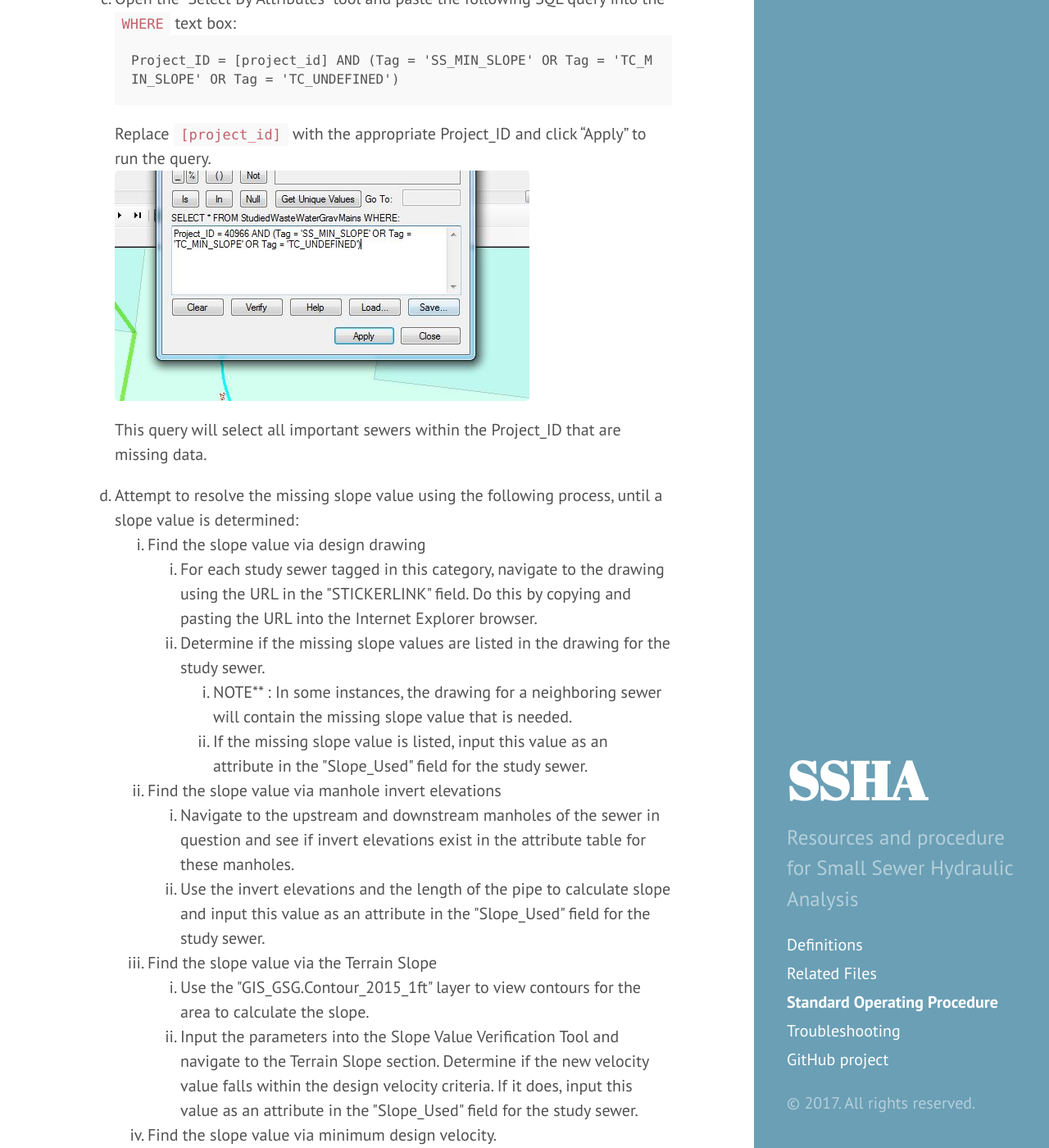
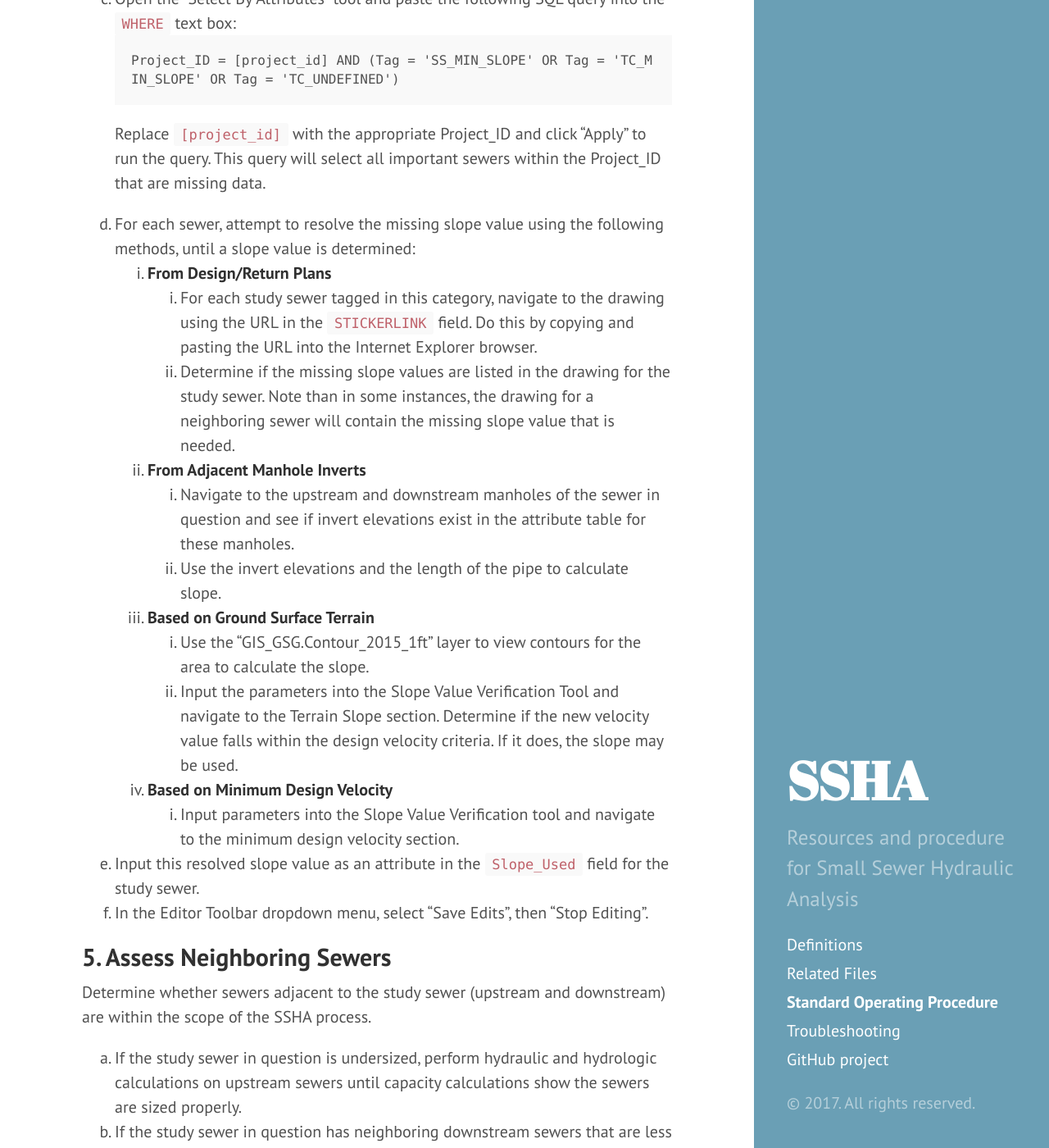
Before and after one commit to adams-cool-org/ssha3, a Jekyll site: the page built from docs/sop.md, in a window 1280 px wide and 1400 px high, scrolled down 6178 px. Shown: the whole window at 82% size. Built offline with Jekyll 4.4.1, drawn with Linux system fonts in a browser that asks for light colours; some of the changed text lies outside the part shown.

Commit message:
data gap formatting and img fix

````diff
--- a/docs/sop.md
+++ b/docs/sop.md
@@ -104,24 +104,21 @@ The &quot;Run H&amp;H Calcs&quot; will tag sewers that have missing or `<null>`
 ```SQL
 Project_ID = [project_id] AND (Tag = 'SS_MIN_SLOPE' OR Tag = 'TC_MIN_SLOPE' OR Tag = 'TC_UNDEFINED')
 ```
-Replace `[project_id]` with the appropriate Project_ID and click "Apply" to run the query.
-![Data Gap Query]({{site.baseurl}}/public/img/resolve-data-gap-query.jpg)
-This query will select all important sewers within the Project_ID that are missing data.
-4. Attempt to resolve the missing slope value using the following process, until a slope value is determined:
-    1. Find the slope value via design drawing
-        1. For each study sewer tagged in this category, navigate to the drawing using the URL in the &quot;STICKERLINK&quot; field. Do this by copying and pasting the URL into the Internet Explorer browser.
-        2. Determine if the missing slope values are listed in the drawing for the study sewer.
-            1. NOTE** : In some instances, the drawing for a neighboring sewer will contain the missing slope value that is needed.
-            2. If the missing slope value is listed, input this value as an attribute in the &quot;Slope\_Used&quot; field for the study sewer.
-    2. Find the slope value via manhole invert elevations
+Replace `[project_id]` with the appropriate Project_ID and click "Apply" to run the query. This query will select all important sewers within the Project_ID that are missing data.
+4. For each sewer, attempt to resolve the missing slope value using the following methods, until a slope value is determined:
+    1. **From Design/Return Plans**
+        1. For each study sewer tagged in this category, navigate to the drawing using the URL in the `STICKERLINK` field. Do this by copying and pasting the URL into the Internet Explorer browser.
+        2. Determine if the missing slope values are listed in the drawing for the study sewer. Note than in some instances, the drawing for a neighboring sewer will contain the missing slope value that is needed.
+    2. **From Adjacent Manhole Inverts**
         1. Navigate to the upstream and downstream manholes of the sewer in question and see if invert elevations exist in the attribute table for these manholes.
-        2. Use the invert elevations and the length of the pipe to calculate slope and input this value as an attribute in the &quot;Slope\_Used&quot; field for the study sewer.
-    3. Find the slope value via the Terrain Slope
-        1. Use the &quot;GIS\_GSG.Contour\_2015\_1ft&quot; layer to view contours for the area to calculate the slope.
-        2. Input the parameters into the Slope Value Verification Tool and navigate to the Terrain Slope section. Determine if the new velocity value falls within the design velocity criteria. If it does, input this value as an attribute in the &quot;Slope\_Used&quot; field for the study sewer.
-    4. Find the slope value via minimum design velocity.
-        1. Input parameters into the Slope Value Verification tool and navigate to the minimum design velocity section. Input this value as an attribute in the &quot;Slope\_Used&quot; field for the study sewer.
-5. In the Editor Toolbar dropdown menu, select &quot;Save Edits&quot;, then &quot;Stop Editing&quot;.
+        2. Use the invert elevations and the length of the pipe to calculate slope.
+    3. **Based on Ground Surface Terrain**
+        1. Use the "GIS_GSG.Contour_2015_1ft" layer to view contours for the area to calculate the slope.
+        2. Input the parameters into the Slope Value Verification Tool and navigate to the Terrain Slope section. Determine if the new velocity value falls within the design velocity criteria. If it does, the slope may be used.
+    4. **Based on Minimum Design Velocity**
+        1. Input parameters into the Slope Value Verification tool and navigate to the minimum design velocity section.
+5. Input this resolved slope value as an attribute in the `Slope_Used` field for the study sewer.
+6. In the Editor Toolbar dropdown menu, select "Save Edits", then "Stop Editing".
 
 ## 5. Assess Neighboring Sewers
 Determine whether sewers adjacent to the study sewer (upstream and downstream) are within the scope of the SSHA process.
````
